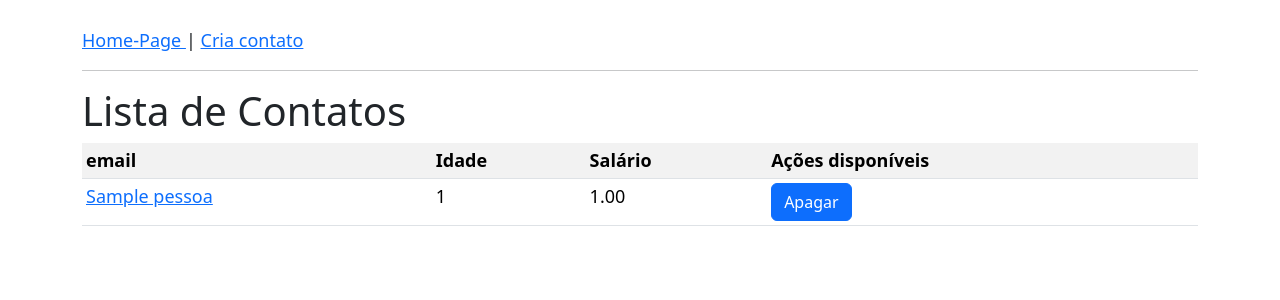
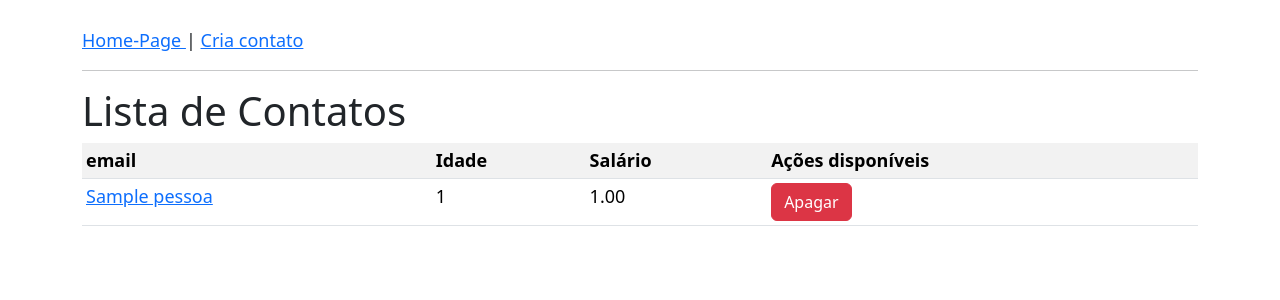
Before and after one commit to leogiuris/INF1407-prog-para-web, a Django app: page /contatos/ in a window 1280 px wide. Shown: the top 300 px of the page. Run offline with Django 3.2, Linux system fonts and the light colour scheme; tables that the repository leaves empty hold one stand-in row (values such as "Sample post").

Commit message:
texto melhorado

```diff
--- a/projetoDefinitivo/contatos/templates/contatos/listaContatos.html
+++ b/projetoDefinitivo/contatos/templates/contatos/listaContatos.html
@@ -25,7 +25,7 @@
         <td>{{pessoa.idade }}</td>
         <td>{{ pessoa.salario }}</td>
         <td>
-            <a class="btn btn-primary" data-bs-toggle="modal" data-bs-target="#exampleModal">
+            <a class="btn btn-danger" data-bs-toggle="modal" data-bs-target="#exampleModal">
                 Apagar
             </a>
         </td>
@@ -39,13 +39,13 @@
                         <button type="button" class="btn-close" data-bs-dismiss="modal" aria-label="Close"></button>
                     </div>
                     <div class="modal-body">
-                        ...
+                        Deseja apagar este contato?
                     </div>
                     <div class="modal-footer">
-                        <button type="button" class="btn btn-secondary" data-bs-dismiss="modal">Close</button>
+                        <button type="button" class="btn btn-secondary" data-bs-dismiss="modal">Cancelar</button>
                         <form action="{% url 'contatos:remove-contato' pk=pessoa.id %}" method="post">
                             {% csrf_token %}
-                            <button type="submit" class="btn btn-primary">Save changes</button>
+                            <button type="submit" class="btn btn-danger">Sim</button>
                         </form>
                     </div>
                 </div>
```
